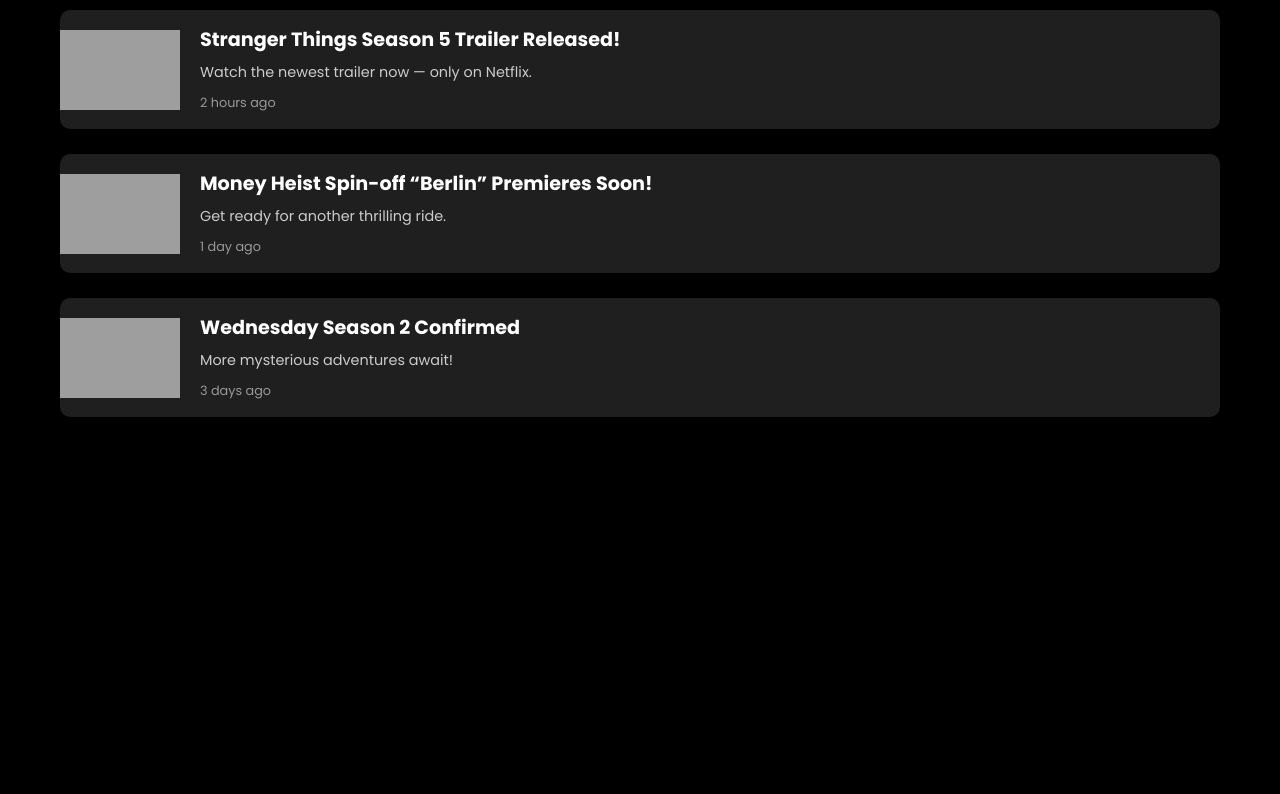
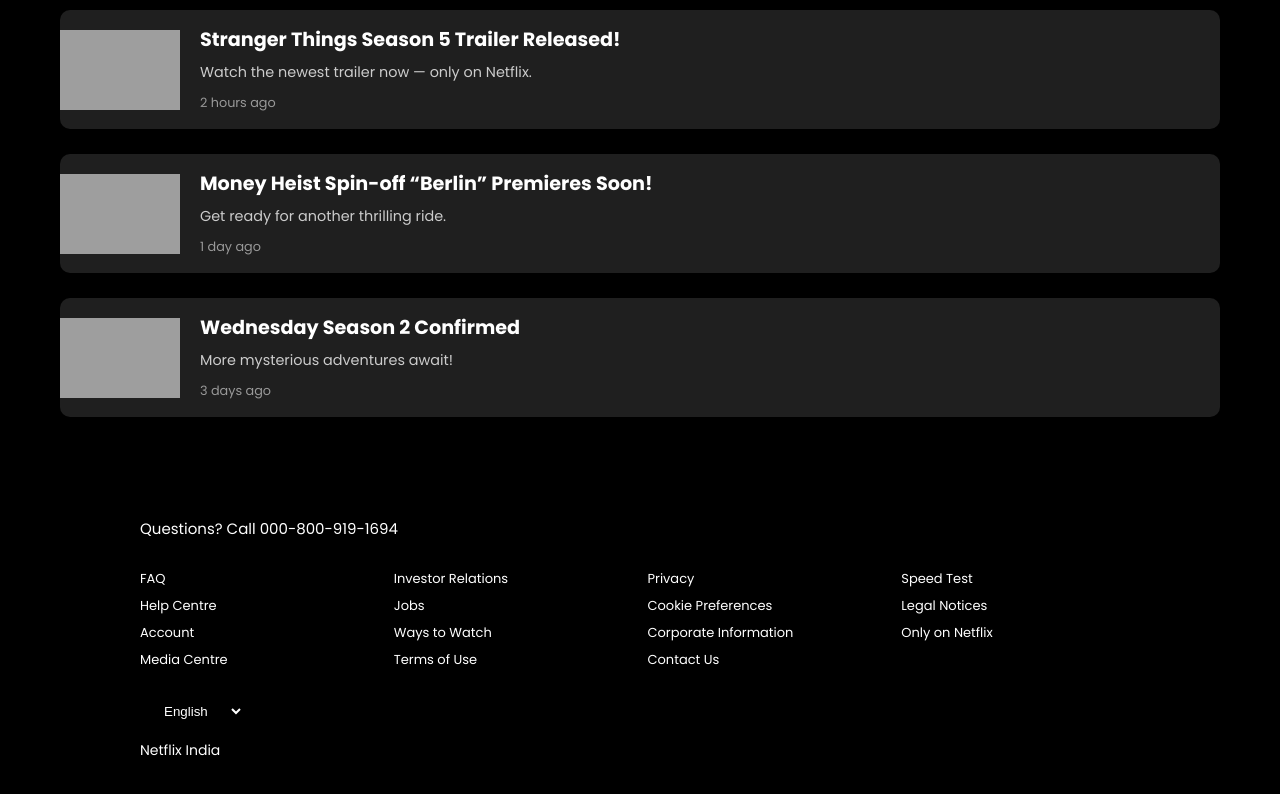
Before and after one commit to Kishore1803/Netflix-Project, a plain HTML site: page notify.html in a window 1280 px wide. Shown: the part 150-944 px from the top of the page. Before the commit the page ends 800 px from the top, so only its background shows below. Drawn offline with Linux system fonts and the light colour scheme; grey boxes are pictures that could not be loaded.

Commit message:
add footer

```diff
--- a/notify.html
+++ b/notify.html
@@ -67,3 +67,46 @@
 
     </div>
   </section>
+
+  <footer class="netflix-footer">
+    <div class="footer-container">
+    <p class="footer-top">Questions? Call <a href="#">000-800-919-1694</a></p>
+
+    <div class="footer-links">
+      <ul>
+        <li><a href="#">FAQ</a></li>
+        <li><a href="#">Help Centre</a></li>
+        <li><a href="#">Account</a></li>
+        <li><a href="#">Media Centre</a></li>
+      </ul>
+      <ul>
+        <li><a href="#">Investor Relations</a></li>
+        <li><a href="#">Jobs</a></li>
+        <li><a href="#">Ways to Watch</a></li>
+        <li><a href="#">Terms of Use</a></li>
+      </ul>
+      <ul>
+        <li><a href="#">Privacy</a></li>
+        <li><a href="#">Cookie Preferences</a></li>
+        <li><a href="#">Corporate Information</a></li>
+        <li><a href="#">Contact Us</a></li>
+      </ul>
+      <ul>
+        <li><a href="#">Speed Test</a></li>
+        <li><a href="#">Legal Notices</a></li>
+        <li><a href="#">Only on Netflix</a></li>
+      </ul>
+    </div>
+
+    <div class="footer-bottom">
+      <select class="language-select">
+        <option>English</option>
+        <option>हिन्दी</option>
+      </select>
+      <p class="footer-country">Netflix India</p>
+    </div>
+  </div>
+</footer>
+
+</body>
+</html>
```
